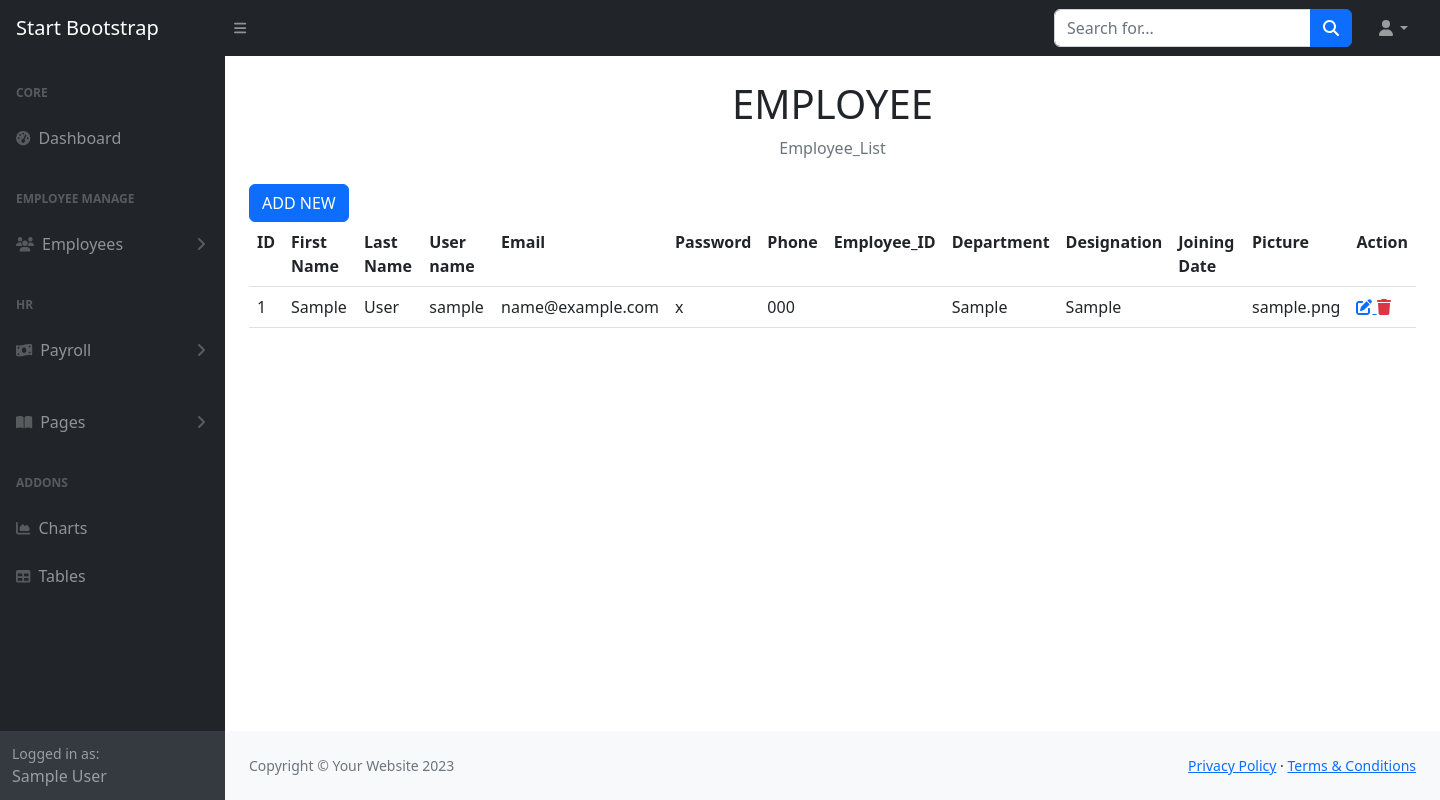
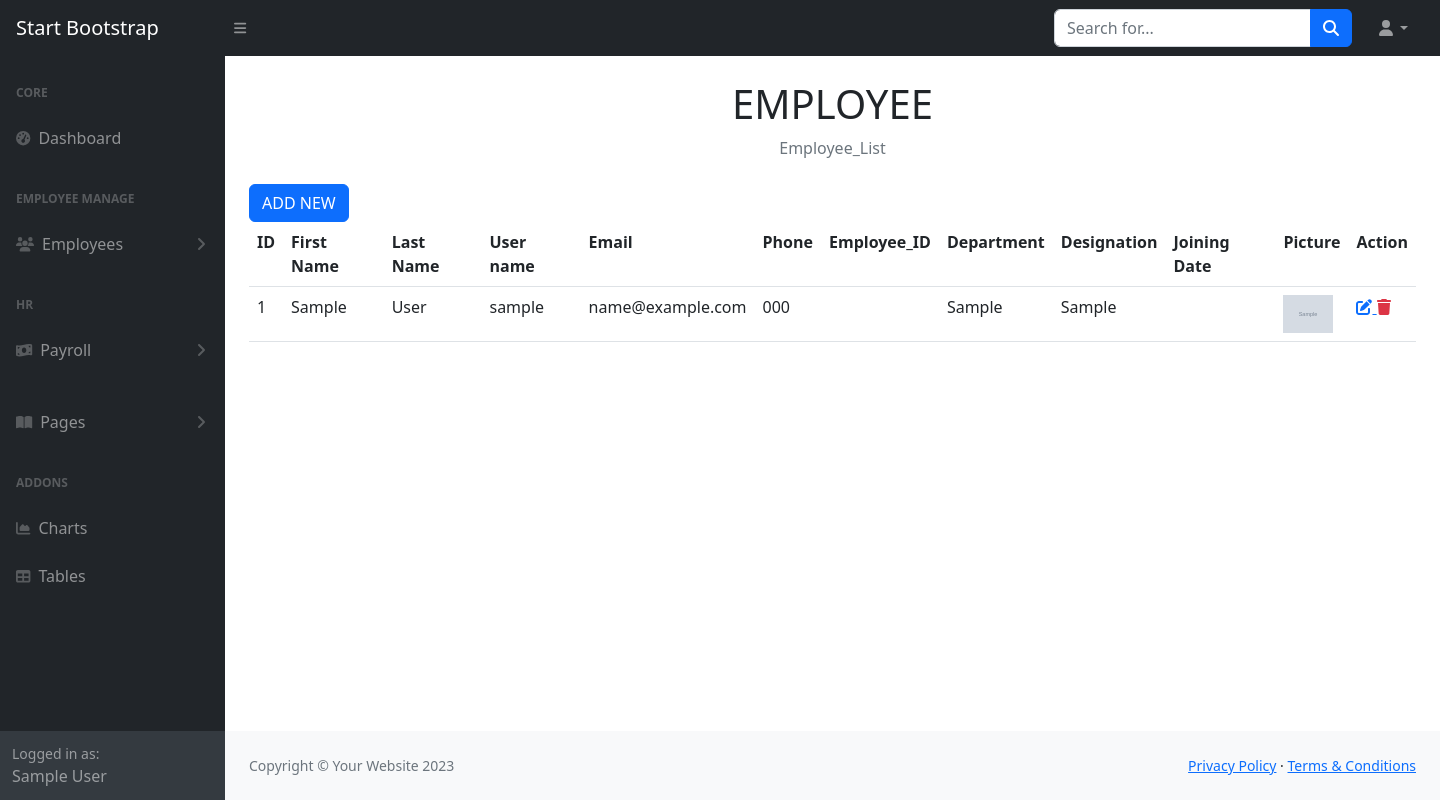
Before and after one commit to NOMAN396/employee, a PHP site: page /ems/employee_list.php in a window 1440 px wide. Run offline with PHP 8.4, Linux system fonts and the light colour scheme; the visitor is signed in with stand-in values (Sample User, id 1); tables that the repository leaves empty or names only in its code hold one stand-in row (values such as "Sample post"); grey boxes marked "Sample" are stand-in pictures; data that the repository does not hold is empty; some libraries are stand-ins or nearby versions.

Commit message:
fixed password

```diff
--- a/employee_list.php
+++ b/employee_list.php
@@ -13,7 +13,7 @@
             <th>Last Name</th>
             <th>User name</th>
             <th>Email</th>
-            <th>Password</th>
+
             <th>Phone</th>
             <th>Employee_ID</th>
             <th>Department</th>
@@ -33,13 +33,13 @@
             <td><?= $d->last_name ?></td>
             <td><?= $d->user_name ?></td>
             <td><?= $d->email ?></td>
-            <td><?= $d->password ?></td>
+
             <td><?= $d->phone ?></td>
             <td><?= $d->employee_ID ?></td>
             <td><?= $d->department ?></td>
             <td><?= $d->designation ?></td>
             <td><?= $d->joining_Date ?></td>
-            <td><?= $d->image ?></td>
+            <td><img src="upload/users/<?= $d->image ?>" width="50px" alt=""></td>
             <td>
                 <a title="Update" href="<?= $base_url?>employee_edit.php?id=<?= $d->id ?>">
                             <i class="fa fa-edit"></i>
```
